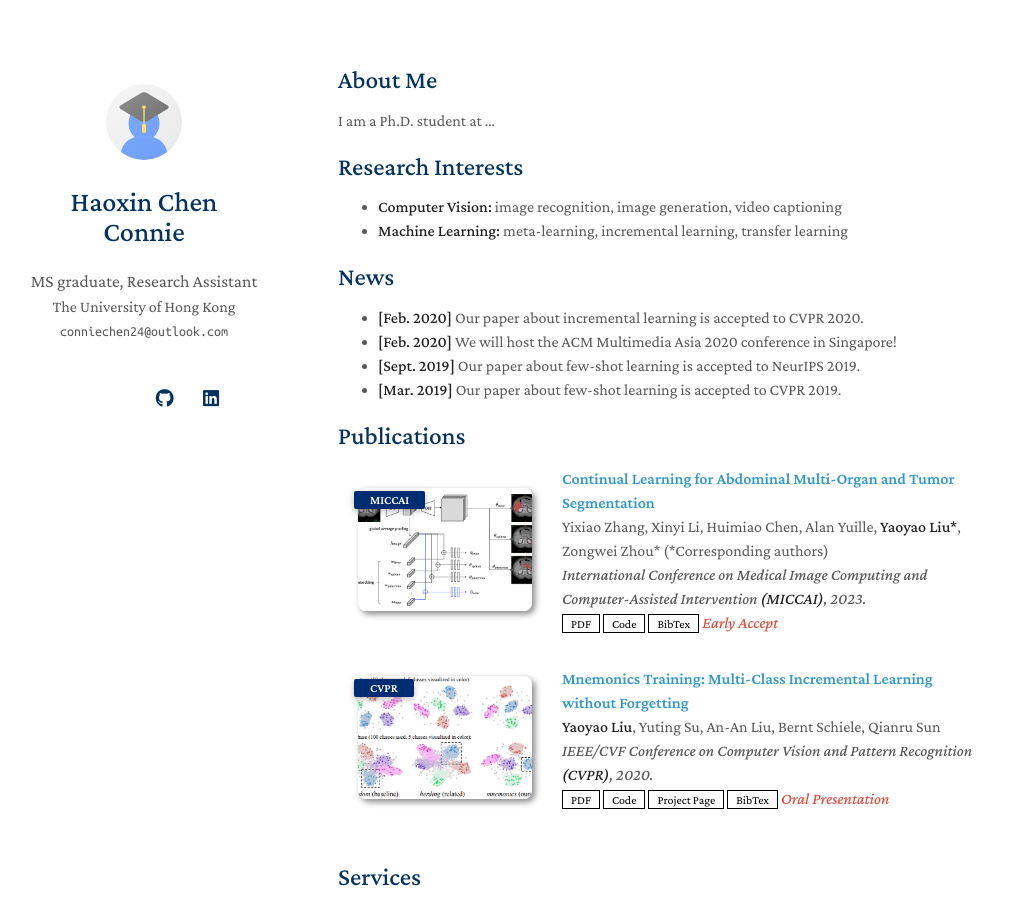
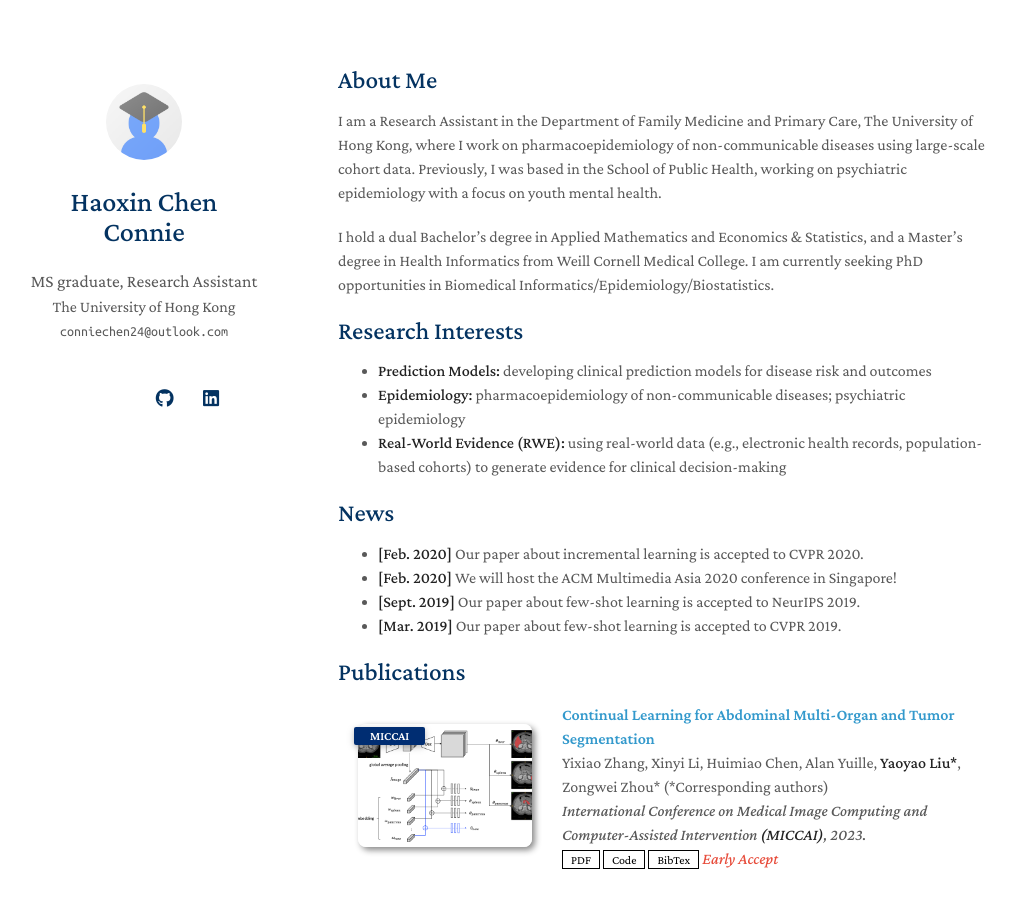
Before and after one commit to hxcconnie-star/hxcconnie-star.github.io, a Jekyll site: the page built from index.md, in a window 1280 px wide and 900 px high. Shown: the whole window, without its empty margins (132-1147 px from the left). Built offline with Jekyll 4.4.1, drawn with Linux system fonts in a browser that asks for light colours; a style sheet for code colours, icons or effects is not loaded; our own code applies the rules of GitHub Pages for plain Markdown files.

Commit message:
index.md
Adjust details

```diff
--- a/index.md
+++ b/index.md
@@ -4,12 +4,16 @@ layout: homepage
 
 ## About Me
 
-I am a Ph.D. student at ...
+I am a Research Assistant in the Department of Family Medicine and Primary Care, The University of Hong Kong, where I work on pharmacoepidemiology of non-communicable diseases using large-scale cohort data. Previously, I was based in the School of Public Health, working on psychiatric epidemiology with a focus on youth mental health.
+
+I hold a dual Bachelor's degree in Applied Mathematics and Economics & Statistics, and a Master's degree in Health Informatics from Weill Cornell Medical College. I am currently seeking PhD opportunities in Biomedical Informatics/Epidemiology/Biostatistics.
+
 
 ## Research Interests
 
-- **Computer Vision:** image recognition, image generation, video captioning
-- **Machine Learning:** meta-learning, incremental learning, transfer learning
+- **Prediction Models:** developing clinical prediction models for disease risk and outcomes
+- **Epidemiology:** pharmacoepidemiology of non-communicable diseases; psychiatric epidemiology
+- **Real-World Evidence (RWE):** using real-world data (e.g., electronic health records, population-based cohorts) to generate evidence for clinical decision-making
 
 ## News
 
```
